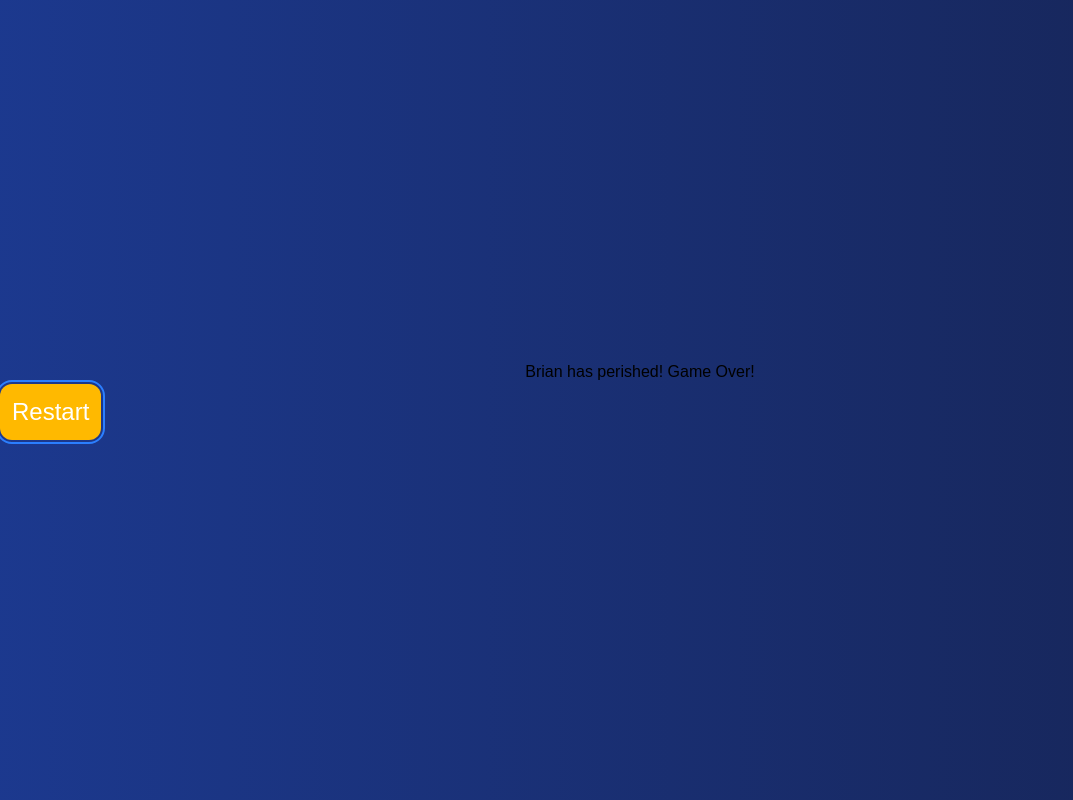
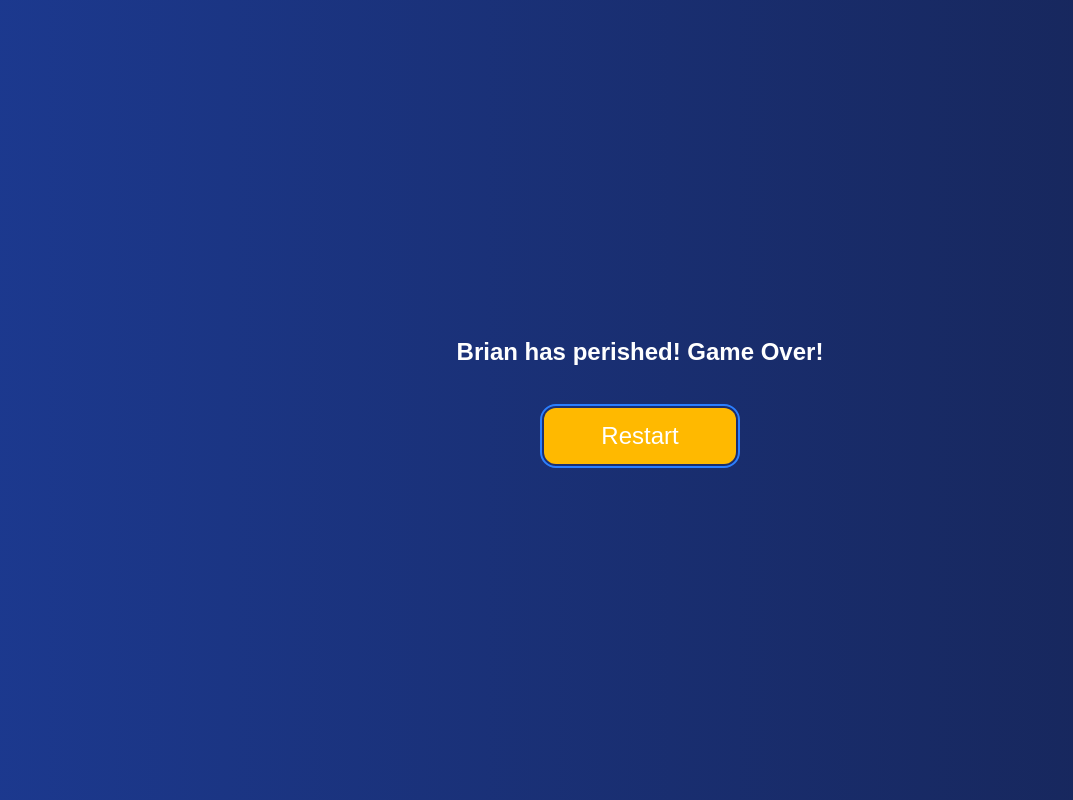
Before and after one commit to cchester11/goblins, a React (Vite) app: page /endgame in a window 1280 px wide. Shown: the whole page, without its empty margins (0-1073 px from the left). Built offline with nearby package versions, Linux system fonts and the light colour scheme; a web font is replaced by a local one.

Commit message:
styling to game over page

```diff
--- a/src/components/EndGame.jsx
+++ b/src/components/EndGame.jsx
@@ -1,22 +1,20 @@
 import { useNavigate } from "react-router-dom";
 
-export default function EndGame () {
+export default function EndGame() {
       const navigate = useNavigate();
       // when user clicks "start game", route to the "game component"
       return (
-            <div className="flex justify-center align-middle items-center h-screen w-screen">
-                  <div>
-                        <div className="w-screen flex justify-center">
-                              <p>Brian has perished! Game Over!</p>
-                        </div>
-                        <button
-                              type="button"
-                              className="bg-amber-400 text-2xl text-white hover:bg-amber-200 p-3 rounded-xl outline-2 outline-offset-2 outline-blue-500"
-                              onClick={() => navigate('/')}
-                        >
-                              Restart
-                        </button>
-                  </div>
+            <div className="flex flex-col justify-center items-center h-screen text-center">
+                  <p className="mb-10 text-white text-2xl font-bold">
+                        Brian has perished! Game Over!
+                  </p>
+                  <button
+                        type="button"
+                        className="bg-amber-400 text-2xl text-white hover:bg-amber-200 p-3 rounded-xl outline-2 outline-offset-2 outline-blue-500 w-48"
+                        onClick={() => navigate("/")}
+                  >
+                        Restart
+                  </button>
             </div>
       );
-};
+}
```
